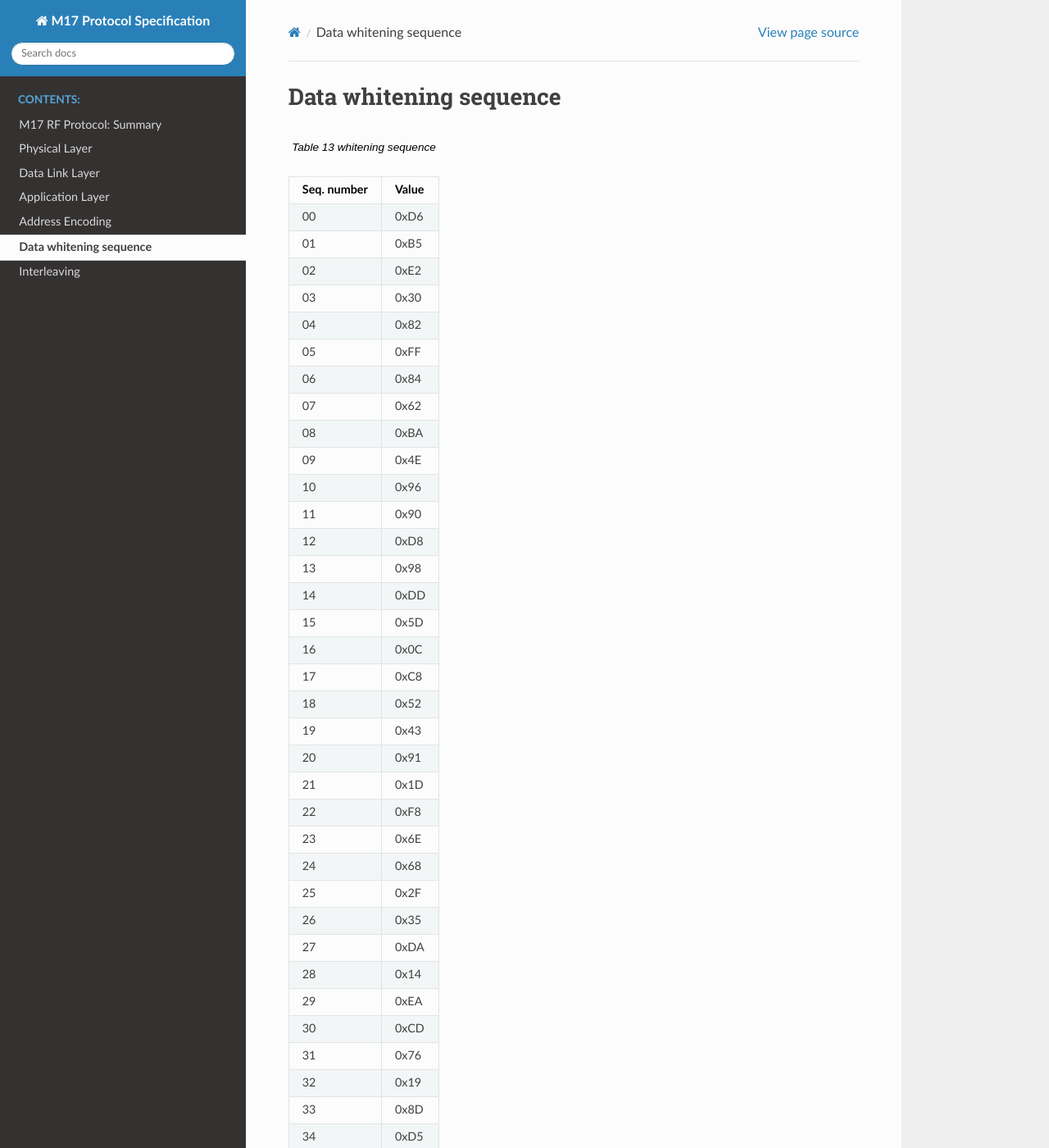
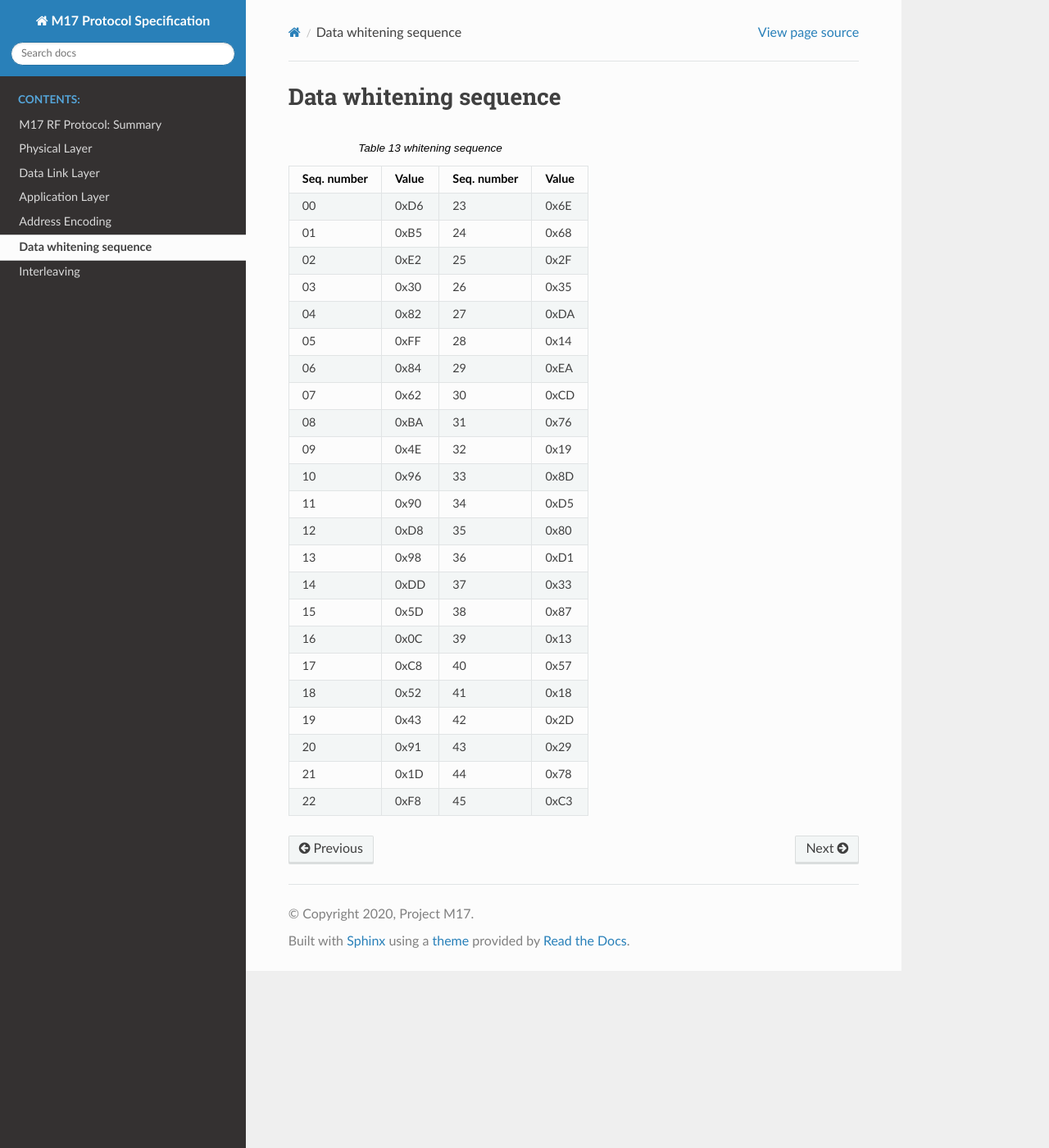
Before and after one commit to M17-Project/M17_spec, a Sphinx documentation site: the page built from docs/data_whitening.rst, in a window 1280 px wide and 1400 px high. Shown: the whole window at 82% size. Built offline with Sphinx 7.4.7 and the Read the Docs theme 2.0.0, drawn with Linux system fonts in a browser that asks for light colours; some of the changed text lies outside the part shown.

Commit message:
Scale some figures, double whitening table, and fix typos

```diff
--- a/docs/application_layer.rst
+++ b/docs/application_layer.rst
@@ -53,14 +53,17 @@ algorithm.  Figures 5 to 8 show block diagrams of the algorithm
      - 16,777,215
 
 .. figure:: ../images/LFSR_8.svg
+   :scale: 22%
 
    8-bit LFSR taps
 
 .. figure:: ../images/LFSR_16.svg
+   :scale: 22%
 
    16-bit LFSR taps
 
 .. figure:: ../images/LFSR_24.svg
+   :scale: 22%
 
    24-bit LFSR taps
 
--- a/docs/data_whitening.rst
+++ b/docs/data_whitening.rst
@@ -4,50 +4,27 @@ Data whitening sequence
 .. csv-table:: whitening sequence
    :header-rows: 1
 
-   Seq. number, Value
-   00, 0xD6
-   01, 0xB5
-   02, 0xE2
-   03, 0x30
-   04, 0x82
-   05, 0xFF
-   06, 0x84
-   07, 0x62
-   08, 0xBA
-   09, 0x4E
-   10, 0x96
-   11, 0x90
-   12, 0xD8
-   13, 0x98
-   14, 0xDD
-   15, 0x5D
-   16, 0x0C
-   17, 0xC8
-   18, 0x52
-   19, 0x43
-   20, 0x91
-   21, 0x1D
-   22, 0xF8
-   23, 0x6E
-   24, 0x68
-   25, 0x2F
-   26, 0x35
-   27, 0xDA
-   28, 0x14
-   29, 0xEA
-   30, 0xCD
-   31, 0x76
-   32, 0x19
-   33, 0x8D
-   34, 0xD5
-   35, 0x80
-   36, 0xD1
-   37, 0x33
-   38, 0x87
-   39, 0x13
-   40, 0x57
-   41, 0x18
-   42, 0x2D
-   43, 0x29
-   44, 0x78
-   45, 0xC3
+   Seq. number, Value, Seq. number, Value
+   00, 0xD6, 23, 0x6E
+   01, 0xB5, 24, 0x68
+   02, 0xE2, 25, 0x2F
+   03, 0x30, 26, 0x35
+   04, 0x82, 27, 0xDA
+   05, 0xFF, 28, 0x14
+   06, 0x84, 29, 0xEA
+   07, 0x62, 30, 0xCD
+   08, 0xBA, 31, 0x76
+   09, 0x4E, 32, 0x19
+   10, 0x96, 33, 0x8D
+   11, 0x90, 34, 0xD5
+   12, 0xD8, 35, 0x80
+   13, 0x98, 36, 0xD1
+   14, 0xDD, 37, 0x33
+   15, 0x5D, 38, 0x87
+   16, 0x0C, 39, 0x13
+   17, 0xC8, 40, 0x57
+   18, 0x52, 41, 0x18
+   19, 0x43, 42, 0x2D
+   20, 0x91, 43, 0x29
+   21, 0x1D, 44, 0x78
+   22, 0xF8, 45, 0xC3
```
Also changed, not shown: docs/physical_layer.rst (+10 -8 lines).
